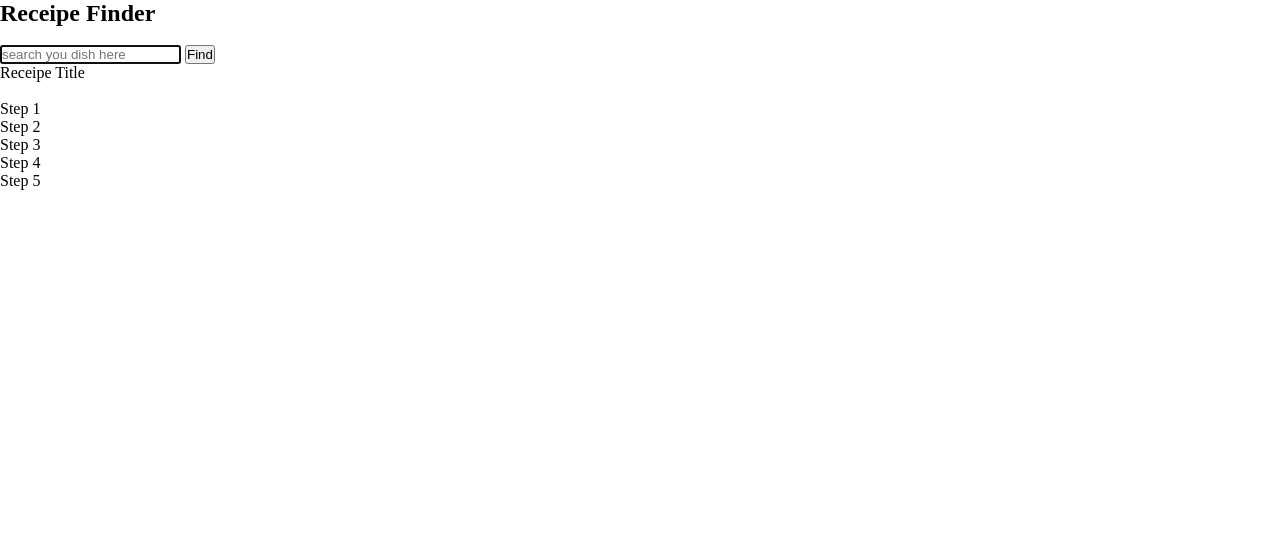
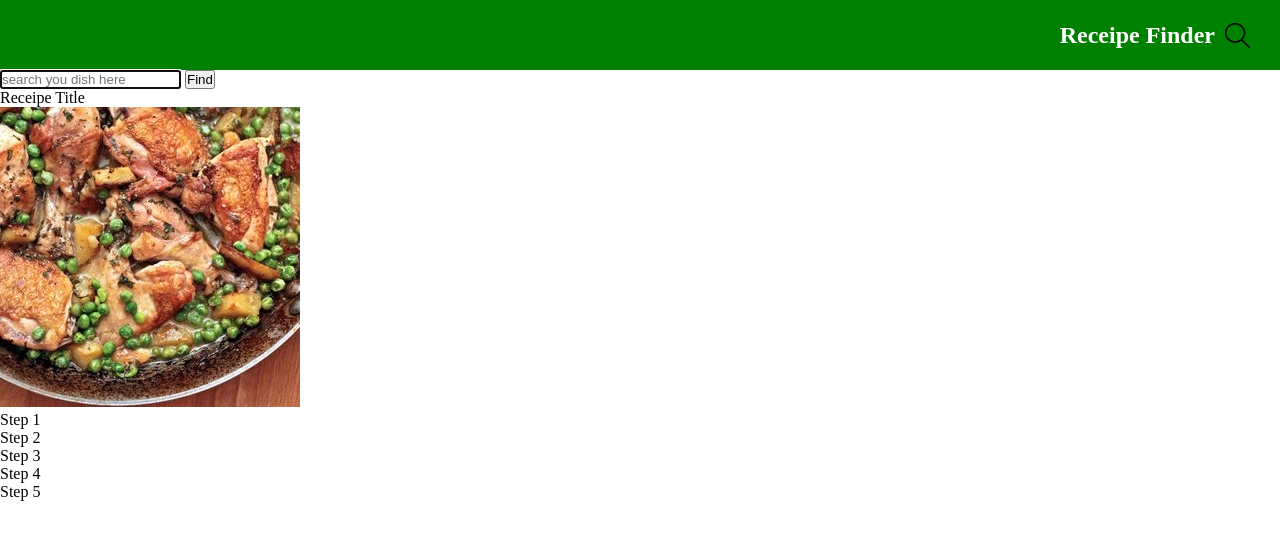
Before and after one commit to ybinilza/phase1-final-pjct, a plain HTML site: page index.html in a window 1280 px wide. Drawn offline with Linux system fonts and the light colour scheme.

Commit message:
CSS structure updates

```diff
--- a/index.html
+++ b/index.html
@@ -11,7 +11,7 @@
 <body>
     <header>
         <h2>Receipe Finder</h2>
-        <img src="" alt= "">
+        <img src="images/searchIcon.png" width="25" height="25" alt= "Search">
     </header>
     <section class="container">
         <div class="search"></div>
@@ -21,7 +21,7 @@
             <div class="receipe">
                 <div class="receipe-title">Receipe Title</div>
                 <div class="receipe img"></div>
-                <img src="" alt="">
+                <img src="images/chickenimage.jpg" alt="chicken">
                 <div class="receipe-text"></div>
                     <ul>
                         <li>Step 1</li>
--- a/style.css
+++ b/style.css
@@ -1,6 +1,35 @@
+:root{
+    --light-color : #fff;
+    --dark-color : green;
+    --header-height : 70px;
+    --search-height : 50px;
+    --border-color :#ccc;
+
+}
+
+
 * {
 margin: 0;
 padding:0;
 box-sizing: border-box;
 
 }
+
+body{
+    height: 100vh;
+    width: 100vw;
+    background: var(--light-color);
+
+}
+
+header{
+    height: var(--header-height);
+    background: var(--dark-color);
+    display: flex;
+    align-items: center;
+    justify-content: flex-end;
+    color: var(--light-color);
+    gap: 10px;
+    padding-right: 30px;
+
+}
```
Also changed, not shown: images/chickenimage.jpg (added), images/searchIcon.png (added), 2 other files.
